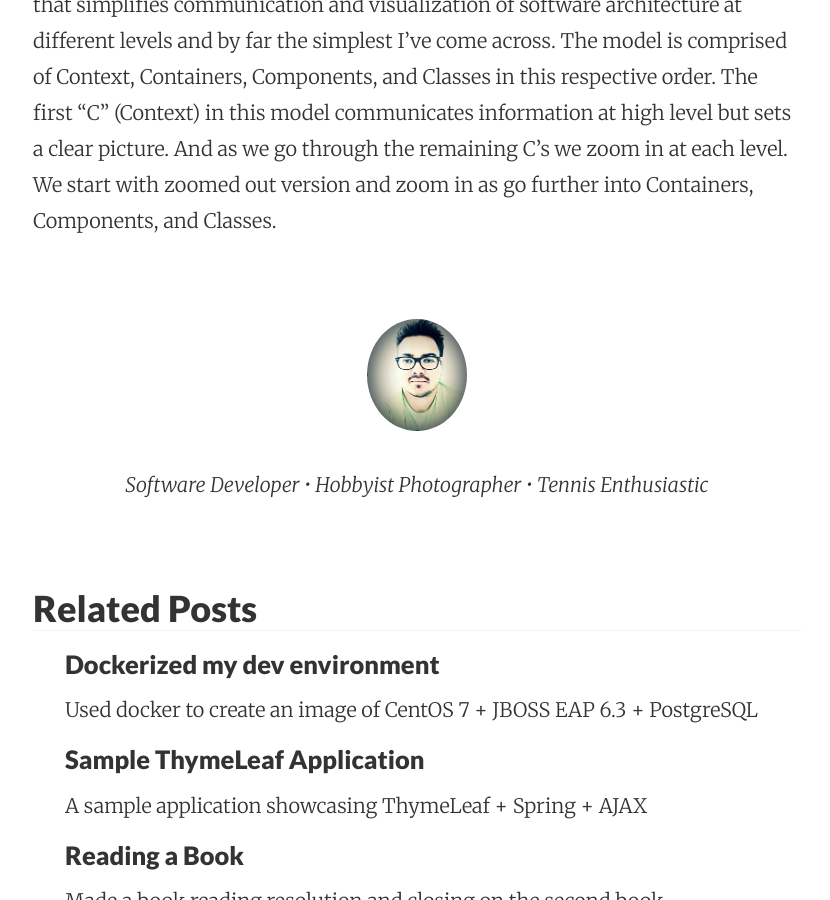
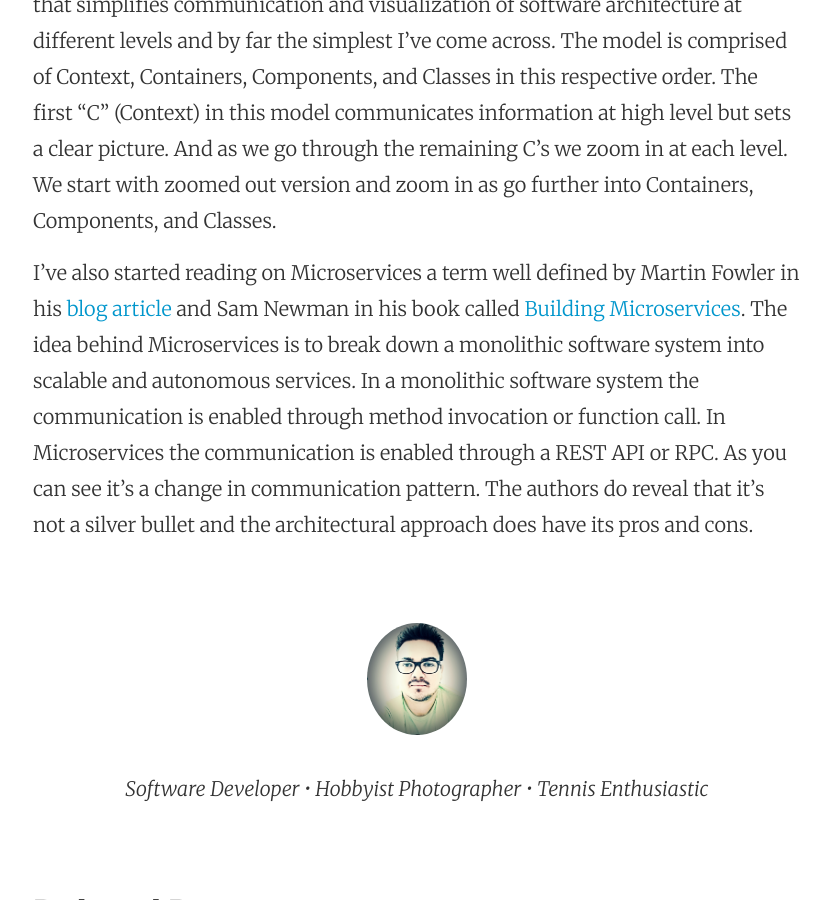
Before and after one commit to cointify/cointify.github.io, a Jekyll site: the page built from _posts/2015-10-25-software-arch.md, in a window 1280 px wide and 900 px high, scrolled down 608 px. Shown: the whole window, without its empty margins (223-1053 px from the left). Built offline with Jekyll 4.4.1, drawn with Linux system fonts in a browser that asks for light colours; Markdown is read by kramdown in place of the engine named in the settings.

Commit message:
Content of post

```diff
--- a/_posts/2015-10-25-software-arch.md
+++ b/_posts/2015-10-25-software-arch.md
@@ -9,3 +9,5 @@ categories: architecture
 I started reading on Software Architecture this weekend and went through a variety of different books, articles and blog posts. I decided to pursue  resources by Martin Fowler, Simon Brown, and Sam Newman.
 
 The very first book I read was by Simon Brown [The Art of Visualizing Software Architecture](https://leanpub.com/visualising-software-architecture/) where he discusses his C4 model. It's a software architecture model that simplifies communication and visualization of software architecture at different levels and by far the simplest I've come across. The model is comprised of Context, Containers, Components, and Classes in this respective order. The first "C" (Context) in this model communicates information at high level but sets a clear picture. And as we go through the remaining C's we zoom in at each level. We start with zoomed out version and zoom in as go further into Containers, Components, and Classes.
+
+I've also started reading on Microservices a term well defined by Martin Fowler in his [blog article](http://martinfowler.com/articles/microservices.html) and Sam Newman in his book called [Building Microservices](http://shop.oreilly.com/product/0636920033158.do). The idea behind Microservices is to break down a monolithic software system into scalable and autonomous services. In a monolithic software system the communication is enabled through method invocation or function call. In Microservices the communication is enabled through a REST API or RPC. As you can see it's a change in communication pattern. The authors do reveal that it's not a silver bullet and the architectural approach does have its pros and cons.
```
